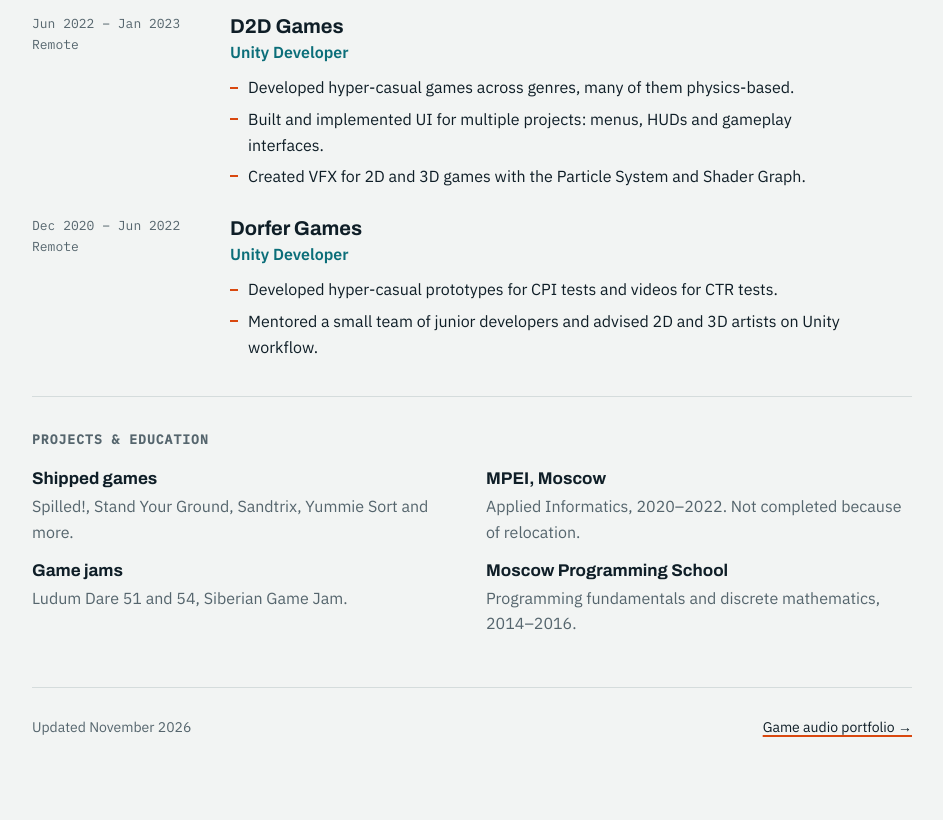
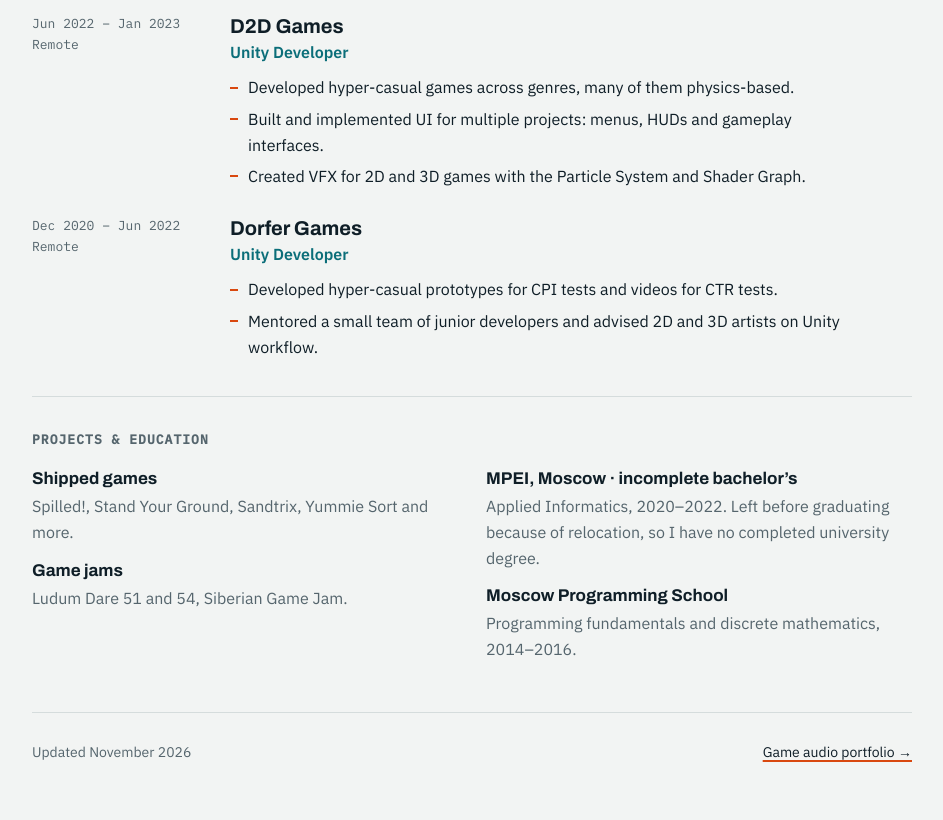
Before and after one commit to SergeiPolev/SergeiPolev.github.io, a plain HTML site: page cv/index.html in a window 1280 px wide. Shown: the part 1532-2352 px from the top of the page, without its empty margins (168-1111 px from the left). Before the commit the page ends 2326 px from the top, so only its background shows below. Drawn offline with Linux system fonts and the light colour scheme.

Commit message:
CV: state degree is incomplete
Co-Authored-By: Claude Opus 5.5 <noreply@anthropic.com>
Claude-Session: https://claude.ai/code/session_012VtwaCUTXSWnjekHZiL9u1

```diff
--- a/cv/index.html
+++ b/cv/index.html
@@ -216,8 +216,8 @@ footer{padding:28px 0 56px;color:var(--muted);font-size:14px;display:flex;flex-w
       <p>Ludum Dare 51 and 54, Siberian Game Jam.</p>
     </div>
     <div>
-      <h3>MPEI, Moscow</h3>
-      <p>Applied Informatics, 2020–2022. Not completed because of relocation.</p>
+      <h3>MPEI, Moscow · incomplete bachelor’s</h3>
+      <p>Applied Informatics, 2020–2022. Left before graduating because of relocation, so I have no completed university degree.</p>
       <h3>Moscow Programming School</h3>
       <p>Programming fundamentals and discrete mathematics, 2014–2016.</p>
     </div>
```
